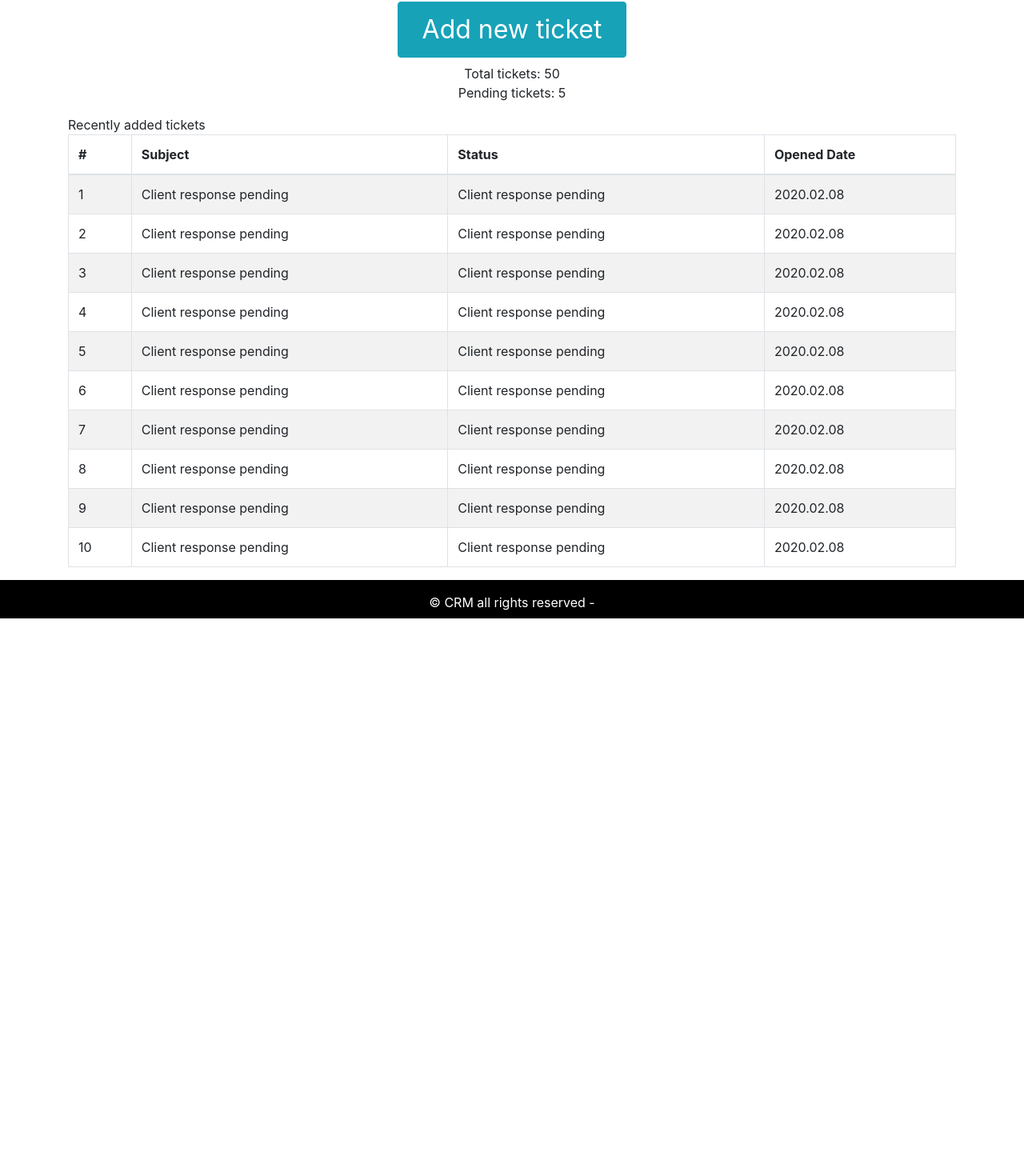
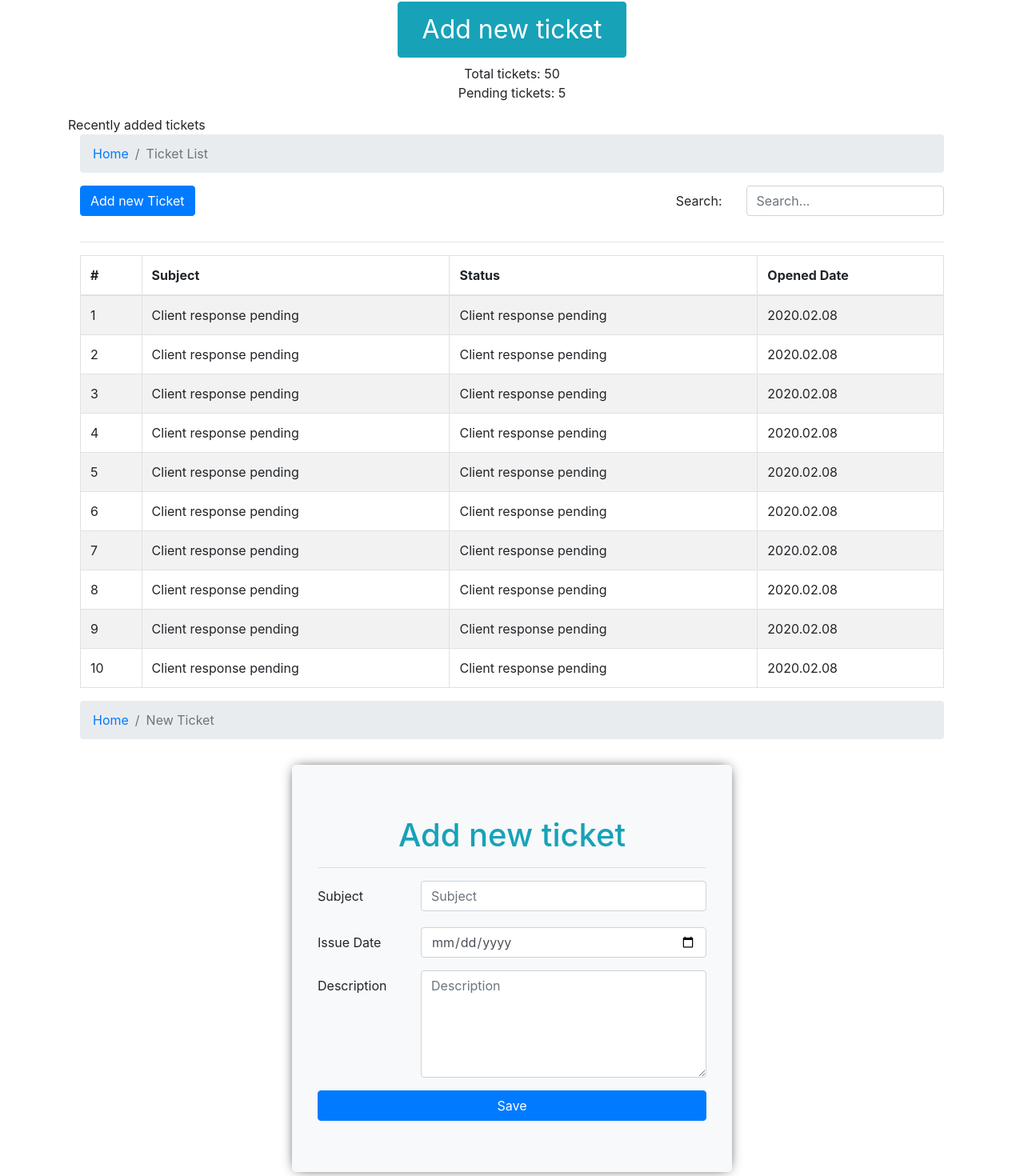
Before and after one commit to chamalg/crm-frontend, a React (Create React App) app: page / in a window 1280 px wide. Shown: the part 190-1660 px from the top of the page at 80% size. Before the commit the page ends 963 px from the top, so only its background shows below. Built offline with nearby package versions, Linux system fonts and the light colour scheme.

Commit message:
Add ticket form added

```diff
--- a/src/assets/data/dummy-tickets.json
+++ b/src/assets/data/dummy-tickets.json
@@ -1,51 +1,61 @@
 [
     {
         "id": 1 ,
+        "subject": "Issue with SSL certificate",
         "status": "Client response pending",
         "addedAt": "2020.02.08"
     },
     {
         "id": 2 ,
+        "subject": "Issue with SSL certificate",
         "status": "Client response pending",
         "addedAt": "2020.02.08"
     },
     {
         "id": 3 ,
+        "subject": "Issue with SSL certificate",
         "status": "Client response pending",
         "addedAt": "2020.02.08"
     },
     {
         "id": 4 ,
+        "subject": "Issue with SSL certificate",
         "status": "Client response pending",
         "addedAt": "2020.02.08"
     },
     {
         "id": 5 ,
+        "subject": "Issue with SSL certificate",
         "status": "Client response pending",
         "addedAt": "2020.02.08"
     },
     {
         "id": 6 ,
+        "subject": "Issue with SSL certificate",
         "status": "Client response pending",
         "addedAt": "2020.02.08"
     },
     {
         "id": 7 ,
+        "subject": "Network issue",
         "status": "Client response pending",
         "addedAt": "2020.02.08"
     },
     {
         "id": 8 ,
+        "subject": "Network issue",
         "status": "Client response pending",
         "addedAt": "2020.02.08"
     },
     {
         "id": 9 ,
+        "subject": "Network issue",
         "status": "Client response pending",
         "addedAt": "2020.02.08"
     },
     {
         "id": 10 ,
+        "subject": "Network issue",
         "status": "Client response pending",
         "addedAt": "2020.02.08"
     }
--- /dev/null
+++ b/src/components/search-form/SearchForm.js
@@ -0,0 +1,15 @@
+import React from 'react';
+import { Form, Col, Row } from 'react-bootstrap';
+
+export const SearchForm = ({handleOnChange, searchTerm}) => {
+    return (
+        <Form>
+            <Form.Group as={Row}>
+                <Form.Label column ms={3}>Search: </Form.Label>
+                <Col ms={9}>
+                    <Form.Control name="SearchTerm" onChange={handleOnChange} value={searchTerm} placeholder="Search..." />
+                </Col>
+            </Form.Group>
+        </Form>
+    )
+}
--- a/src/layout/DefaultLayout.js
+++ b/src/layout/DefaultLayout.js
@@ -5,7 +5,7 @@ import { Header } from './partials/Header'
 export const DefaultLayout = ({ children }) => {
     return (
         <div className="default-layout">
-            <div className="header mb-2">
+            <div className="header">
                 <Header />
             </div>
             <main className="main">{children}</main>
--- a/src/pages/dashboard/Dashboard.js
+++ b/src/pages/dashboard/Dashboard.js
@@ -1,9 +1,10 @@
 import React from 'react';
 import { Container, Row, Col, Button } from 'react-bootstrap';
 import TicketTable from '../../components/ticket-table/TicketTable';
-
 import dummyTickets from '../../assets/data/dummy-tickets.json';
 import BreadcrumbPage from '../../components/breadcrumb/BreadcrumbPage';
+import NewTicket from '../new-ticket/NewTicket';
+import { TicketListing } from '../ticket-listing/TicketListing';
 
 export default function Dashboard() {
     return (
@@ -33,7 +34,10 @@ export default function Dashboard() {
 
             <Row>
                 <Col className="recent-ticket">
-                    <TicketTable tickets={dummyTickets} />
+                    {/* <TicketTable tickets={dummyTickets} /> */}
+                    {/* <NewTicket /> */}
+                    <TicketListing/>
+                    <NewTicket/>
                 </Col>
             </Row>
         </Container>
--- /dev/null
+++ b/src/pages/new-ticket/NewTicket.js
@@ -0,0 +1,101 @@
+import React, { useState, useEffect } from 'react';
+import { Container, Row, Col, Jumbotron, Button, Form } from 'react-bootstrap';
+import BreadcrumbPage from '../../components/breadcrumb/BreadcrumbPage';
+import { BorderSpinner } from '../../utils/Loading';
+import { NormalAlert } from '../../utils/Alert';
+import { shortText } from '../../utils/Validation';
+
+import './newTicket.css';
+
+export default function NewTicket() {
+
+    const [data, setData] = useState({
+        subject: '',
+        date: '',
+        details: '',
+        subjectRequired: false,
+        error: false,
+        success: false,
+        loading: false
+    })
+
+    useEffect(() => {
+
+    }, [data])
+
+    const { subject, subjectRequired, date, details, error, success, loading } = data;
+
+    const handleOnChange = (e) => {
+        const { name, value } = e.target;
+        setData({ ...data, [name]: value })
+    }
+
+    const onSave = async (e) => {
+        e.preventDefault();
+
+        const valid = await shortText(data.subject);
+
+        console.log(data)
+        console.log(valid)
+
+        setData({ ...data, subjectRequired: valid })
+
+        console.log(data);
+    }
+
+    const showLoading = () => (
+        loading && (
+            <BorderSpinner message="Loading.. Please wait" />
+        )
+    )
+
+    const showSuccess = () => (
+        success && (
+            <NormalAlert message="Success" variant="success" />
+        )
+    )
+
+    return (
+        <Container>
+
+            <Row>
+                <Col>
+                    <BreadcrumbPage page="New Ticket" />
+                </Col>
+            </Row>
+
+            <Row>
+                <Col>
+                    <Jumbotron className="mt-3 add-new-ticket bg-light">
+                        <h1 className="text-info text-center mb-2">Add new ticket</h1>
+                        <hr />
+                        {showLoading()}
+                        {showSuccess()}
+                        <Form onSubmit={onSave}>
+                            <Form.Group as={Row}>
+                                <Form.Label column sm={3}>Subject</Form.Label>
+                                <Col sm={9}>
+                                    <Form.Control type="text" name="subject" value={subject} onChange={handleOnChange} placeholder="Subject" />
+                                    <Form.Text className="text-danger">{subjectRequired && 'Subject is required'}</Form.Text>
+                                </Col>
+                            </Form.Group>
+                            <Form.Group as={Row}>
+                                <Form.Label column sm={3}>Issue Date</Form.Label>
+                                <Col sm={9}>
+                                    <Form.Control type="date" name="date" value={date} onChange={handleOnChange} placeholder="Date" />
+                                </Col>
+                            </Form.Group>
+                            <Form.Group as={Row}>
+                                <Form.Label column sm={3}>Description</Form.Label>
+                                <Col sm={9}>
+                                    <Form.Control as="textarea" rows="5" name="details" value={details} onChange={handleOnChange} placeholder="Description" />
+                                </Col>
+                            </Form.Group>
+                            <Button type="submit" block varient="info">Save</Button>
+                        </Form>
+                    </Jumbotron>
+                </Col>
+            </Row>
+        </Container >
+    )
+}
--- /dev/null
+++ b/src/pages/new-ticket/newTicket.css
@@ -0,0 +1,6 @@
+.add-new-ticket {
+  max-width: 550px;
+  margin-left: auto;
+  margin-right: auto;
+  box-shadow: 0px 0px 15px -5px black;
+}
--- /dev/null
+++ b/src/pages/ticket-listing/TicketListing.js
@@ -0,0 +1,55 @@
+import React, { useState, useEffect } from 'react';
+import { Container, Row, Col, Button } from 'react-bootstrap';
+import BreadcrumbPage from '../../components/breadcrumb/BreadcrumbPage';
+import { SearchForm } from '../../components/search-form/SearchForm';
+import TicketTable from '../../components/ticket-table/TicketTable';
+import dummyTickets from '../../assets/data/dummy-tickets.json';
+
+export const TicketListing = () => {
+
+    const [searchTerm, setSearchTerm] = useState('');
+    const [displayTickets, setDisplayTickets] = useState([]);
+
+    const handleOnChange = e => {
+        const { value } = e.target;
+        setSearchTerm(value);
+        searchTickets(value)
+        console.log(searchTerm);
+    }
+
+    const searchTickets = (str) => {
+        const displayTickets = dummyTickets.filter(row => {
+            console.log(row)
+            row.subject.toLowerCase().includes(str.toLowerCase())
+        })
+        setDisplayTickets(displayTickets);
+    }
+
+    useEffect(() => {
+        setDisplayTickets(dummyTickets);
+    }, [searchTerm])
+
+    return (
+        <Container>
+            <Row>
+                <Col>
+                    <BreadcrumbPage page="Ticket List" />
+                </Col>
+            </Row>
+            <Row>
+                <Col>
+                    <Button varient="info">Add new Ticket</Button>
+                </Col>
+                <Col className="text-right">
+                    <SearchForm handleOnChange={handleOnChange} searchTerm={searchTerm} />
+                </Col>
+            </Row>
+            <hr />
+            <Row>
+                <Col>
+                    <TicketTable tickets={displayTickets} />
+                </Col>
+            </Row>
+        </Container>
+    )
+}
--- /dev/null
+++ b/src/utils/Alert.js
@@ -0,0 +1,11 @@
+import React from 'react';
+import { Alert } from 'react-bootstrap';
+
+
+export const NormalAlert = ({ message, variant }) => {
+    return (
+        <Alert variant={variant}>
+            {message}
+        </Alert>
+    )
+}
--- /dev/null
+++ b/src/utils/Loading.js
@@ -0,0 +1,18 @@
+import React from 'react';
+import { Spinner } from 'react-bootstrap';
+
+
+export const BorderSpinner = ({ message }) => {
+    return (
+        <Spinner animation="border" role="status">
+            <span className="sr-only">{message}</span>
+        </Spinner>
+    )
+}
+export const GrowSpinner = ({ message }) => {
+    return (
+        <Spinner animation="grow" role="status">
+            <span className="sr-only">{message}</span>
+        </Spinner>
+    )
+}
--- /dev/null
+++ b/src/utils/Validation.js
@@ -0,0 +1,3 @@
+export const shortText = str => {
+    return str.length < 3 || str.length >= 100;
+}
```
